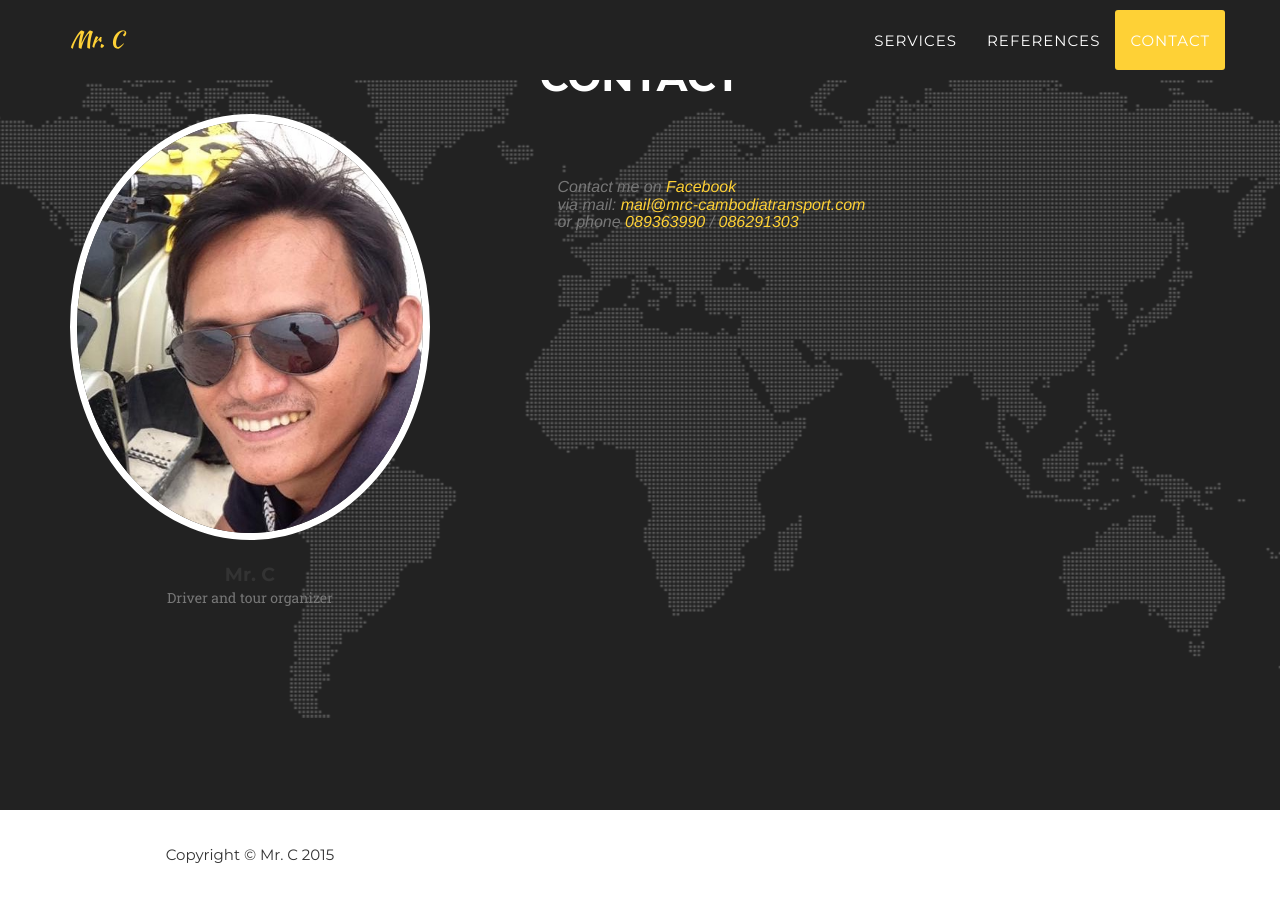
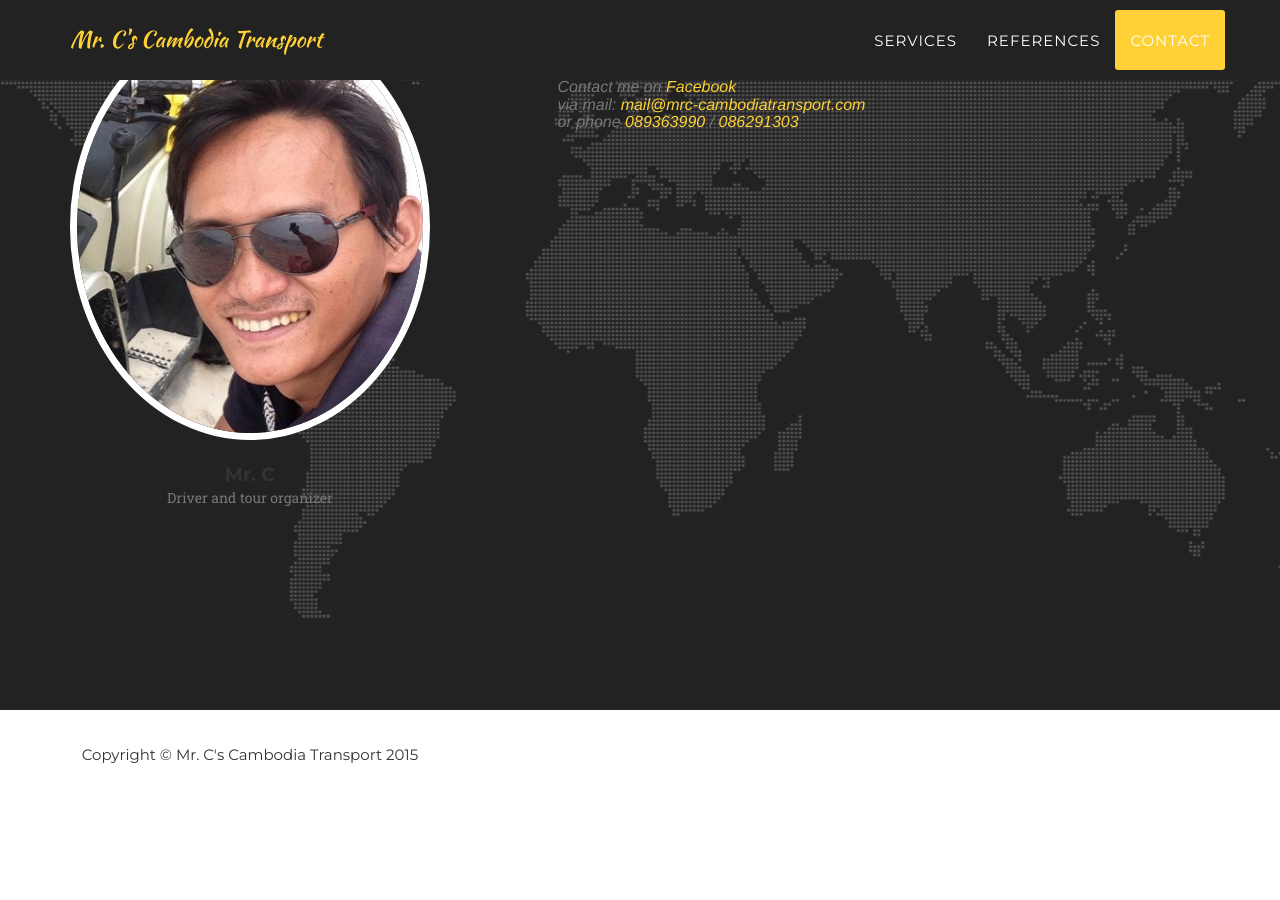
Before and after one commit to mrc-cambodiatransport/mrc-cambodiatransport.github.io, a Jekyll site: the page built from index.html, in a window 1280 px wide and 900 px high, scrolled down 3332 px. Built offline with Jekyll 4.4.1, drawn with Linux system fonts in a browser that asks for light colours; some web fonts are replaced; after the commit the page ends 4132 px from its top, so only the background shows below that; some of the changed text lies outside the part shown.

Commit message:
Some more tweaks to make the site look better

```diff
--- a/_config.yml
+++ b/_config.yml
@@ -2,7 +2,7 @@ url: http://wwww.mrc-cambodiatransport.com
 #baseurl: /
 
 # Site settings
-title: Mr. C
+title: Mr. C's Cambodia Transport
 email: mail@mrc-cambodiatransport.com
 description: Tuk-tuk, car, and minivan services in Phnom Penh and the rest of Cambodia by Mr. C. English speaking driver and tour organizer.
 
--- a/_includes/header.html
+++ b/_includes/header.html
@@ -38,7 +38,6 @@
     <header>
         <div class="container">
             <div class="intro-text">
-                <div class="intro-heading">Mr. C's Cambodia Transport</div>
                 <div class="intro-lead-in">Tuk-tuk, car and minivan services</div>
                 <div class="intro-lead-in">English speaking driver</div>
                 <a href="#services" class="page-scroll btn btn-xl">Tell Me More</a>
```
Also changed, not shown: img/mrc_on_tour.jpeg, img/mrc_on_tour_orig.jpeg (added).
